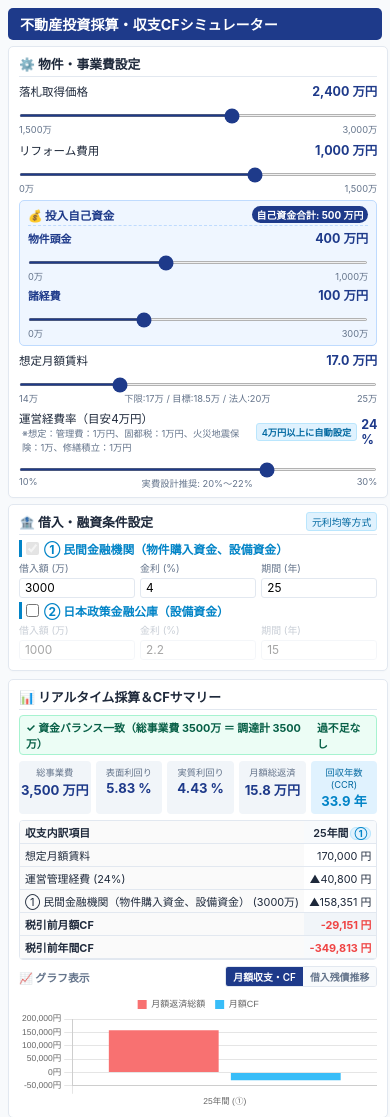
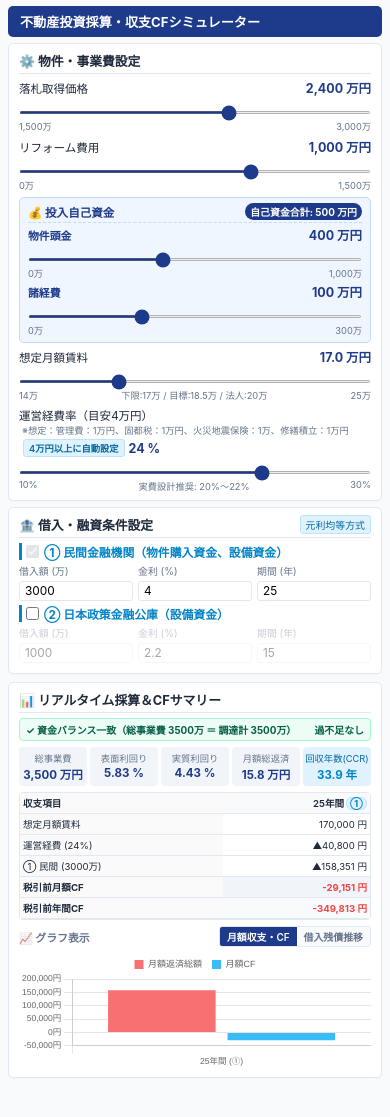
Before and after one commit to smassa79-crypto/real-estate-simulator, a plain HTML site: page index.html in a window 390 px wide. Shown: the top 1117 px of the page. After the commit the page ends 1084 px from the top, so only its background shows below. Drawn offline with nearby package versions, Linux system fonts and the light colour scheme.

Commit message:
Update index.html

```diff
--- a/index.html
+++ b/index.html
@@ -2,7 +2,7 @@
 <html lang="ja">
 <head>
   <meta charset="UTF-8">
-  <meta name="viewport" content="width=device-width, initial-scale=1.0">
+  <meta name="viewport" content="width=device-width, initial-scale=1.0, maximum-scale=1.0, user-scalable=no">
   <title>不動産投資採算・収支CFシミュレーター</title>
   <script src="https://cdn.jsdelivr.net/npm/chart.js"></script>
 
@@ -78,7 +78,16 @@
       --accent-yellow: #f59e0b;
     }
     * { box-sizing: border-box; margin: 0; padding: 0; font-family: -apple-system, BlinkMacSystemFont, "Segoe UI", Roboto, sans-serif; }
-    body { background-color: var(--bg); color: var(--text); padding: 6px 12px; height: 100vh; overflow-x: hidden; }
+    html { width: 100%; overflow-x: hidden; }
+    body {
+      background-color: var(--bg);
+      color: var(--text);
+      padding: 6px 12px;
+      min-height: 100vh;
+      width: 100%;
+      max-width: 100vw;
+      overflow-x: hidden;
+    }
 
     .header {
       background: var(--primary);
@@ -86,16 +95,28 @@
       padding: 6px 12px;
       border-radius: 5px;
       margin-bottom: 6px;
+      width: 100%;
     }
     .header h1 { font-size: 0.88rem; margin: 0; font-weight: 700; }
 
-    .grid-layout { display: grid; grid-template-columns: 1fr 1fr; gap: 8px; align-items: start; }
-    @media (max-width: 850px) {
-      .grid-layout { grid-template-columns: 1fr; }
-      body { height: auto; padding: 8px; }
+    .grid-layout {
+      display: grid;
+      grid-template-columns: 1fr 1fr;
+      gap: 8px;
+      align-items: start;
+      width: 100%;
     }
 
-    .card { background: var(--card-bg); border: 1px solid var(--border); border-radius: 5px; padding: 7px 10px; box-shadow: 0 1px 2px rgba(0,0,0,0.02); margin-bottom: 6px; }
+    .card {
+      background: var(--card-bg);
+      border: 1px solid var(--border);
+      border-radius: 5px;
+      padding: 7px 10px;
+      box-shadow: 0 1px 2px rgba(0,0,0,0.02);
+      margin-bottom: 6px;
+      width: 100%;
+      min-width: 0; /* flex/gridのはみ出し防止 */
+    }
     .card h2 { font-size: 0.80rem; margin-bottom: 5px; border-bottom: 1.5px solid var(--border); padding-bottom: 3px; display: flex; align-items: center; justify-content: space-between; }
 
     .method-badge {
@@ -117,6 +138,7 @@
       display: flex;
       justify-content: space-between;
       align-items: center;
+      gap: 4px;
     }
     .balance-matched { background: #ecfdf5; color: #065f46; border: 1px solid #a7f3d0; }
     .balance-shortage { background: #fef2f2; color: #991b1b; border: 1px solid #fecaca; }
@@ -128,13 +150,13 @@
       gap: 5px;
       margin-bottom: 6px;
     }
-    .kpi-box { background: #f1f5f9; padding: 4px 2px; border-radius: 4px; text-align: center; }
-    .kpi-box .label { font-size: 0.58rem; color: var(--text-muted); margin-bottom: 1px; }
-    .kpi-box .value { font-size: 0.82rem; font-weight: bold; color: var(--primary); white-space: nowrap; }
+    .kpi-box { background: #f1f5f9; padding: 4px 2px; border-radius: 4px; text-align: center; min-width: 0; }
+    .kpi-box .label { font-size: 0.58rem; color: var(--text-muted); margin-bottom: 1px; white-space: nowrap; overflow: hidden; text-overflow: ellipsis; }
+    .kpi-box .value { font-size: 0.80rem; font-weight: bold; color: var(--primary); white-space: nowrap; overflow: hidden; text-overflow: ellipsis; }
 
     .control-group { margin-bottom: 5px; }
     .control-header { display: flex; justify-content: space-between; align-items: center; margin-bottom: 1px; font-size: 0.72rem; }
-    .control-val { font-weight: bold; color: var(--primary); font-size: 0.78rem; }
+    .control-val { font-weight: bold; color: var(--primary); font-size: 0.78rem; white-space: nowrap; }
     input[type="range"] { width: 100%; cursor: pointer; accent-color: var(--primary); height: 3px; }
     .range-limits { display: flex; justify-content: space-between; font-size: 0.58rem; color: var(--text-muted); margin-top: 1px; }
 
@@ -198,7 +220,7 @@
       align-items: center;
       gap: 5px;
     }
-    .sub-section-title input[type="checkbox"] { width: 13px; height: 13px; cursor: pointer; accent-color: var(--primary); }
+    .sub-section-title input[type="checkbox"] { width: 13px; height: 13px; cursor: pointer; accent-color: var(--primary); flex-shrink: 0; }
     .sub-section-title input[type="checkbox"]:disabled { cursor: not-allowed; opacity: 0.6; }
 
     .loan-inputs-container { transition: opacity 0.2s; }
@@ -209,15 +231,33 @@
     .input-field input { width: 100%; padding: 2px 5px; border: 1px solid var(--border); border-radius: 3px; font-size: 0.74rem; }
     .input-field input.mismatch { border-color: var(--accent-red); background-color: #fff5f5; }
 
+    /* テーブルのはみ出しと横スクロール制御 */
     .table-container {
+      width: 100%;
+      max-width: 100%;
       overflow-x: auto;
+      -webkit-overflow-scrolling: touch;
       border: 1px solid var(--border);
       border-radius: 4px;
       margin-top: 4px;
     }
-    .breakdown-table { width: 100%; border-collapse: collapse; font-size: 0.68rem; }
-    .breakdown-table th, .breakdown-table td { border-bottom: 1px solid var(--border); padding: 3px 5px; text-align: right; white-space: nowrap; }
-    .breakdown-table th:first-child, .breakdown-table td:first-child { text-align: left; background: #fafafa; }
+    .breakdown-table {
+      width: 100%;
+      border-collapse: collapse;
+      font-size: 0.68rem;
+      table-layout: auto;
+    }
+    .breakdown-table th, .breakdown-table td {
+      border-bottom: 1px solid var(--border);
+      padding: 3px 5px;
+      text-align: right;
+      white-space: nowrap;
+    }
+    .breakdown-table th:first-child, .breakdown-table td:first-child {
+      text-align: left;
+      background: #fafafa;
+      white-space: nowrap;
+    }
     .breakdown-table th { background: #f8fafc; font-weight: 600; padding: 3px 5px; }
     .breakdown-table tr.total-row { background: #f1f5f9; font-weight: bold; }
     .breakdown-table tr.annual-total-row { background: #f8fafc; font-weight: bold; border-top: 1.5px solid var(--border); }
@@ -265,6 +305,22 @@
       width: 100%;
       height: 120px;
       margin-top: 3px;
+    }
+
+    /* スマホ・狭画面向けレスポンシブ最適化 */
+    @media (max-width: 850px) {
+      .grid-layout { grid-template-columns: 1fr; }
+      body { height: auto; padding: 6px 8px; }
+    }
+
+    @media (max-width: 600px) {
+      .header h1 { font-size: 0.82rem; }
+      .control-header { flex-wrap: wrap; gap: 2px; }
+      .breakdown-table { font-size: 0.60rem; }
+      .breakdown-table th, .breakdown-table td { padding: 3px 3px; }
+      .kpi-row { gap: 3px; }
+      .kpi-box .value { font-size: 0.72rem; }
+      .balance-indicator { font-size: 0.62rem; flex-wrap: wrap; }
     }
   </style>
 </head>
@@ -854,17 +910,17 @@
       const fmtMinus = (val) => val > 0 ? '▲' + Math.round(val).toLocaleString() + ' 円' : '0 円';
       const formatYenWithSign = (val) => (val >= 0 ? '+' : '') + Math.round(val).toLocaleString() + ' 円';
 
-      let theadHtml = '<th>収支内訳項目</th>';
+      let theadHtml = '<th>収支項目</th>';
       stages.forEach(s => { theadHtml += `<th>${s.label}</th>`; });
       dom.tableHeadRow.innerHTML = theadHtml;
 
       let rentRow = `<tr><td>想定月額賃料</td>${stages.map(() => `<td>${fmtYen(rentYen)}</td>`).join('')}</tr>`;
-      let opexRow = `<tr><td>運営管理経費 (${Math.round(opexRate * 100)}%)</td>${stages.map(() => `<td>${fmtMinus(opexYen)}</td>`).join('')}</tr>`;
-      let bankRow = `<tr><td>${bankLabelText} (${Math.round(bankAmt)}万)</td>${stages.map(s => `<td>${fmtMinus(s.repayBank)}</td>`).join('')}</tr>`;
+      let opexRow = `<tr><td>運営経費 (${Math.round(opexRate * 100)}%)</td>${stages.map(() => `<td>${fmtMinus(opexYen)}</td>`).join('')}</tr>`;
+      let bankRow = `<tr><td>① 民間 (${Math.round(bankAmt)}万)</td>${stages.map(s => `<td>${fmtMinus(s.repayBank)}</td>`).join('')}</tr>`;
 
       let eqRow = '';
       if (hasEq) {
-        eqRow = `<tr><td>② 公庫・設備 (${Math.round(eqAmt)}万)</td>${stages.map(s => `<td>${fmtMinus(s.repayEq)}</td>`).join('')}</tr>`;
+        eqRow = `<tr><td>② 公庫 (${Math.round(eqAmt)}万)</td>${stages.map(s => `<td>${fmtMinus(s.repayEq)}</td>`).join('')}</tr>`;
       }
 
       let cfRow = `<tr class="total-row"><td>税引前月額CF</td>` +
```
